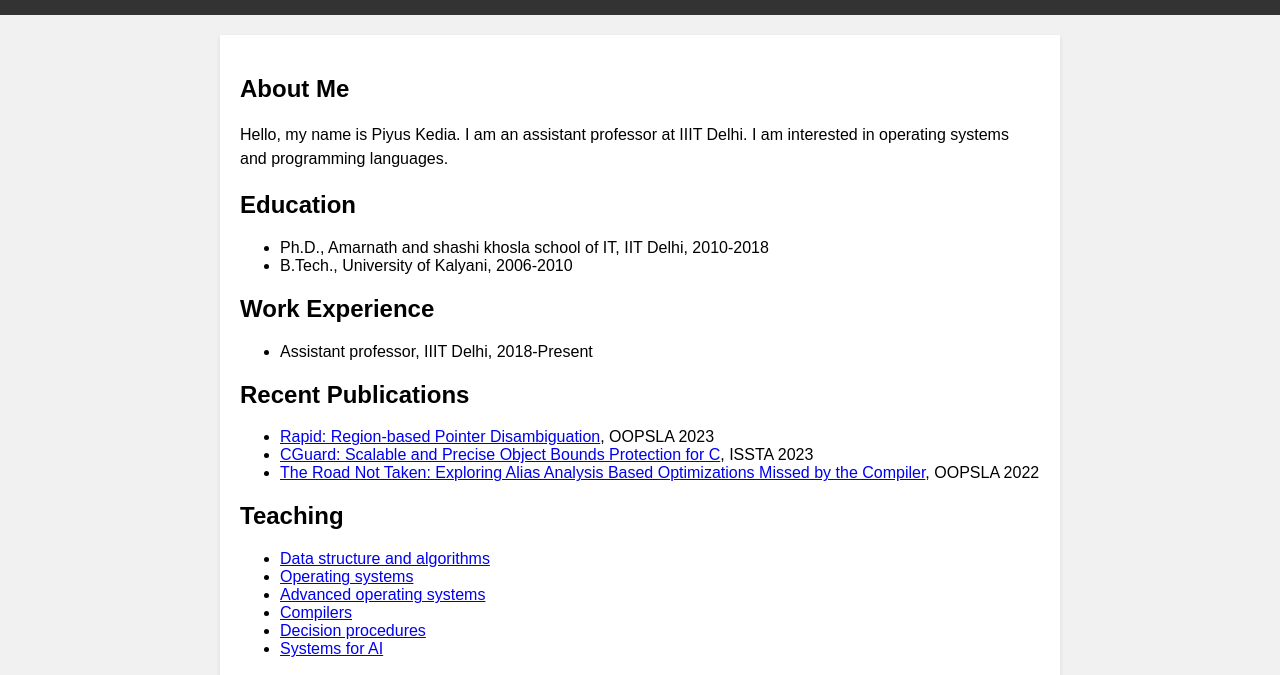
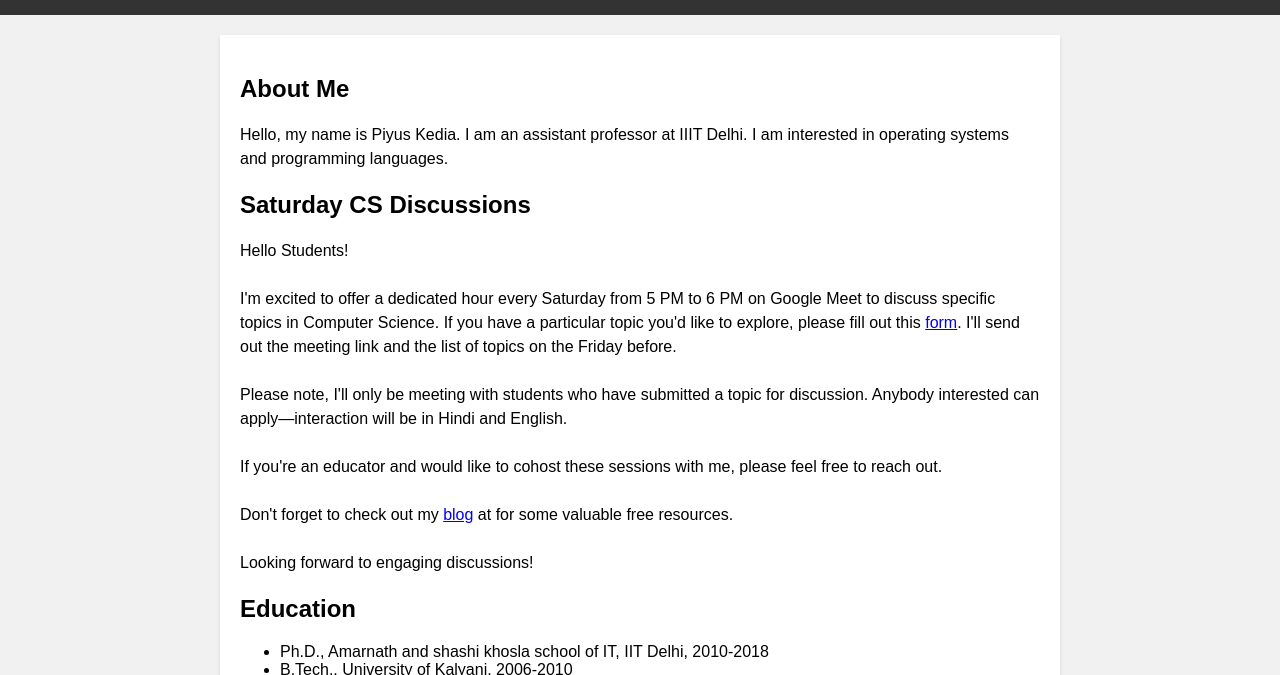
Before and after one commit to piyus/piyus.github.io, a plain HTML site: page index.html in a window 1280 px wide. Shown: the part 85-760 px from the top of the page. Drawn offline with Linux system fonts and the light colour scheme.

Commit message:
added Saturday discussions

```diff
--- a/index.html
+++ b/index.html
@@ -55,6 +55,19 @@
     <h2>About Me</h2>
     <p>Hello, my name is Piyus Kedia. I am an assistant professor at IIIT Delhi. I am interested in operating systems and programming languages.  </p>
 
+    <h2>Saturday CS Discussions</h2>
+    <p>Hello Students! <br><br>
+
+    I'm excited to offer a dedicated hour every Saturday from 5 PM to 6 PM on Google Meet to discuss specific topics in Computer Science. If you have a particular topic you'd like to explore, please fill out this <a href="https://docs.google.com/forms/d/e/1FAIpQLSc9Hlx4N6UONe8eKfLZbEv2R8WoBoVdtQFZ-XSxxm1g8xm8Pw/viewform?usp=sf_link">form</a>. I'll send out the meeting link and the list of topics on the Friday before.<br><br>
+
+  Please note, I'll only be meeting with students who have submitted a topic for discussion. Anybody interested can apply—interaction will be in Hindi and English.<br><br>
+
+  If you're an educator and would like to cohost these sessions with me, please feel free to reach out.<br><br>
+
+  Don't forget to check out my <a href="https://piyus.github.io/cs.html">blog</a> at for some valuable free resources.<br><br>
+  Looking forward to engaging discussions!
+  </p>
+
     <h2>Education</h2>
     <ul>
 			<li>Ph.D., Amarnath and shashi khosla school of IT, IIT Delhi, 2010-2018</li>
```
Also changed, not shown: cs.html (+2 -0 lines).
